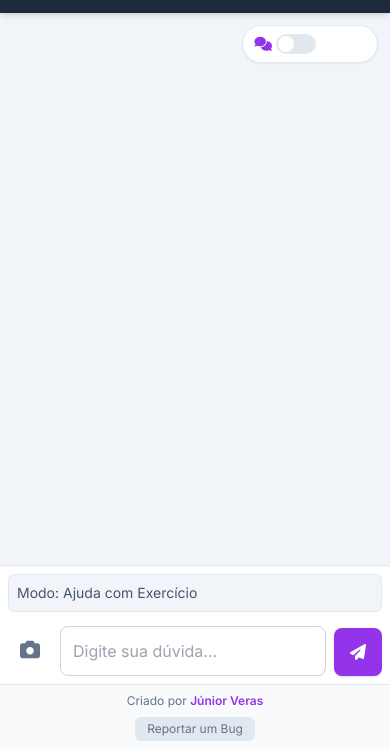
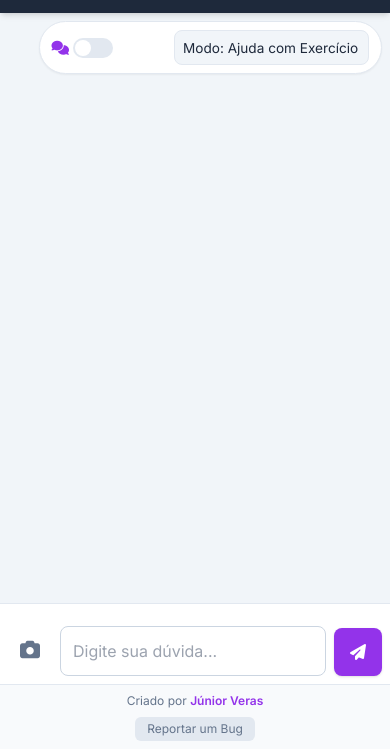
Before and after one commit to juniodevs/Wilb-Chat-BOT, a website built with Vite: page index.html in a window 390 px wide. Shown: the part 95-844 px from the top of the page. Built offline with nearby package versions, Linux system fonts and the light colour scheme; some packages are replaced by stand-ins of ours; files whose address does not match are found by name.

Commit message:
feat: add interaction mode selector for enhanced user experience; update styles for responsiveness

```diff
--- a/index.html
+++ b/index.html
@@ -106,6 +106,13 @@
                                 <div class="w-10 h-5 bg-slate-200 peer-focus:outline-none peer-focus:ring-2 peer-focus:ring-purple-500 rounded-full peer dark:bg-slate-600 peer-checked:after:translate-x-5 after:content-[''] after:absolute after:top-0.5 after:left-0.5 after:bg-white after:rounded-full after:h-4 after:w-4 after:transition-all peer-checked:bg-purple-600"></div>
                             </label>
                             <span id="conversation-mode-label" class="text-xs font-medium text-slate-600 dark:text-slate-300 whitespace-nowrap"></span>
+                            <select id="interaction-mode-select" class="ml-3 p-2 text-xs text-slate-600 bg-slate-100 border border-slate-200 rounded-md appearance-none focus:outline-none focus:ring-2 focus:ring-purple-500 min-w-[170px]">
+                                <option value="ajuda" selected>Modo: Ajuda com Exercício</option>
+                                <option value="dicas">Modo: Dicas de Estudo</option>
+                                <option value="resposta_direta">Modo: Resposta Direta</option>
+                                <option value="explicacao_profunda">Modo: Explicação Profunda</option>
+                                <option value="correcao">Modo: Correção de Texto</option>
+                            </select>
                         </div>
                     </div>
                 </div>
@@ -117,13 +124,6 @@
                     </div>
                     <form id="chat-form" class="space-y-3">
                         <div class="relative">
-                             <select id="interaction-mode-select" class="w-full p-2 text-sm text-slate-600 bg-slate-100 border border-slate-200 rounded-md appearance-none focus:outline-none focus:ring-2 focus:ring-purple-500">
-                                 <option value="ajuda" selected>Modo: Ajuda com Exercício</option>
-                                 <option value="dicas">Modo: Dicas de Estudo</option>
-                                 <option value="resposta_direta">Modo: Resposta Direta</option>
-                                 <option value="explicacao_profunda">Modo: Explicação Profunda</option>
-                                 <option value="correcao">Modo: Correção de Texto</option>
-                             </select>
                         </div>
                         <div class="flex items-end gap-2 md:gap-3">
                             <label for="image-upload" class="cursor-pointer text-slate-500 hover:text-purple-600 transition-colors p-3"><i class="fa-solid fa-camera text-xl"></i><input type="file" id="image-upload" class="hidden" accept="image/*"></label>
--- a/src/main.js
+++ b/src/main.js
@@ -657,9 +657,8 @@ function afterFirebaseInit(firebaseFns) {
         const bar = document.getElementById('suggestions-bar');
         if (!bar) return;
         bar.innerHTML = '';
-        // Embaralha e pega 4 sugestões
         const shuffled = SUGGESTIONS.sort(() => 0.5 - Math.random());
-        shuffled.slice(0, 4).forEach(suggestion => {
+        shuffled.slice(0, 2).forEach(suggestion => {
             const btn = document.createElement('button');
             btn.className = 'suggestion-btn';
             btn.textContent = suggestion;
--- a/src/style.css
+++ b/src/style.css
@@ -223,6 +223,23 @@ main, #chat-window, #history-panel {
     }
 }
 
+#conversation-mode-container {
+    position: absolute;
+    top: 0;
+    right: 0;
+    z-index: 10;
+    margin: 1rem 2rem 0 0;
+}
+
+.flex-1.flex.flex-col.bg-slate-100.h-full {
+    position: relative;
+}
+
+@media (max-width: 768px) {
+    #conversation-mode-container {
+        margin: 0.5rem 0.5rem 0 0;
+    }
+}
 
 /* Dark Mode */
 :root {
@@ -300,9 +317,6 @@ body {
 #user-menu-dropdown::before {
     border-bottom-color: var(--background-color);
 }
-
-
-
 
 /* Dark Mode - Elementos específicos */
 .dark-mode #app-container {
@@ -669,7 +683,6 @@ body {
     min-width: 45px;
     text-align: center;
 }
-/* Responsive adjustments */
 
 @media (max-width: 1024px) {
     #conversation-mode-container span:not(#conversation-mode-label) {
@@ -680,3 +693,29 @@ body {
         gap: 0.25rem;
     }
 }
+
+#conversation-mode-container select#interaction-mode-select {
+    margin-left: 1rem;
+    min-width: 170px;
+    font-size: 0.95rem;
+    height: 2.2rem;
+    background: var(--input-bg-color);
+    color: var(--text-color);
+    border: 1px solid var(--border-color);
+    border-radius: 0.5rem;
+    transition: background 0.2s, color 0.2s;
+}
+
+#conversation-mode-container select#interaction-mode-select:focus {
+    outline: 2px solid var(--primary-color);
+    background: var(--accent-color);
+}
+
+@media (max-width: 768px) {
+    #conversation-mode-container select#interaction-mode-select {
+        min-width: 120px;
+        font-size: 0.85rem;
+        margin-left: 0.5rem;
+        padding: 0.25rem 0.5rem;
+    }
+}
```
